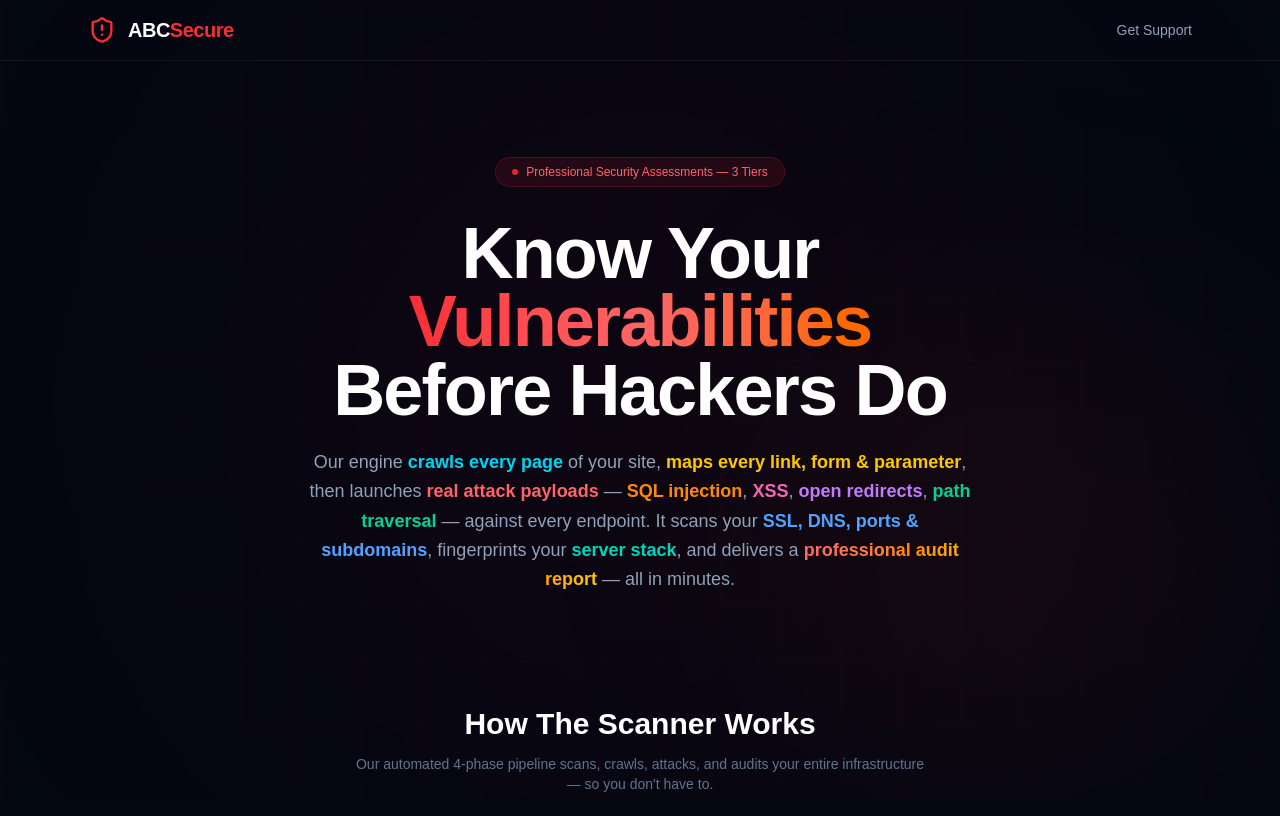
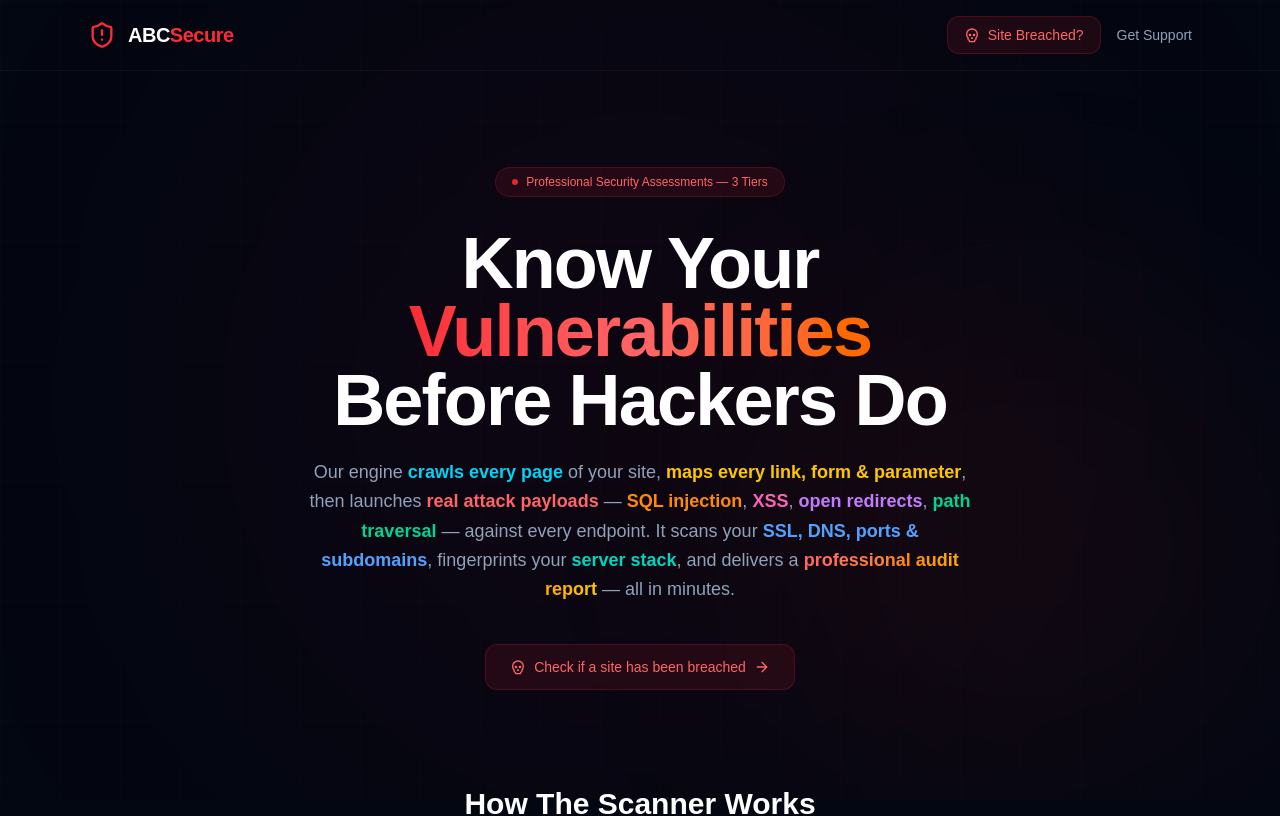
Before and after one commit to sakis070864/test-secure-saas, a Next.js app: page / in a window 1280 px wide. Shown: the top 816 px of the page. Built offline with nearby package versions, Linux system fonts and the light colour scheme.

Commit message:
feat: rename /breach-check to /site-breached + add nav button - Route renamed from /breach-check to /site-breached - Added Site Breached? button with skull icon in navbar - Added CTA button in hero section linking to /site-breached

```diff
--- a/app/page.tsx
+++ b/app/page.tsx
@@ -2,7 +2,7 @@
 
 import { useState, useEffect, Suspense } from 'react';
 import { useSearchParams, useRouter } from 'next/navigation';
-import { ShieldAlert, Lock, CheckCircle2, AlertTriangle, ArrowRight, Loader2, Shield, Cpu, FileText, Globe, Server, Eye, Zap, ChevronDown, Sparkles } from 'lucide-react';
+import { ShieldAlert, Lock, CheckCircle2, AlertTriangle, ArrowRight, Loader2, Shield, Cpu, FileText, Globe, Server, Eye, Zap, ChevronDown, Sparkles, Skull } from 'lucide-react';
 
 function LandingContent() {
   const searchParams = useSearchParams();
@@ -75,7 +75,13 @@ function LandingContent() {
             <ShieldAlert className="w-7 h-7 text-red-500" />
             <span className="text-xl font-bold tracking-tight">ABC<span className="text-red-500">Secure</span></span>
           </div>
-          <a href="https://sakis-athan.com" target="_blank" className="text-sm text-slate-400 hover:text-white transition-colors">Get Support</a>
+          <div className="flex items-center gap-4">
+            <a href="/site-breached" className="flex items-center gap-2 px-4 py-2 bg-red-500/10 border border-red-500/20 rounded-xl text-sm text-red-400 hover:bg-red-500/20 hover:text-red-300 transition-all font-medium">
+              <Skull className="w-4 h-4" />
+              Site Breached?
+            </a>
+            <a href="https://sakis-athan.com" target="_blank" className="text-sm text-slate-400 hover:text-white transition-colors">Get Support</a>
+          </div>
         </div>
       </nav>
 
@@ -118,6 +124,11 @@ function LandingContent() {
               </span>{' '}
               — all in minutes.
             </p>
+            <a href="/site-breached" className="inline-flex items-center gap-2 mt-6 px-6 py-3 bg-red-500/10 border border-red-500/20 rounded-xl text-red-400 hover:bg-red-500/20 transition-all font-medium text-sm">
+              <Skull className="w-4 h-4" />
+              Check if a site has been breached
+              <ArrowRight className="w-4 h-4" />
+            </a>
           </div>
         </section>
 
--- a/app/breach-check/page.tsx
+++ b/app/site-breached/page.tsx
@@ -62,7 +62,7 @@ export default function BreachCheckPage() {
         <div className="max-w-4xl mx-auto px-4 py-3 flex items-center justify-between">
           <div className="flex items-center gap-3">
             <Skull className="w-6 h-6 text-red-500" />
-            <span className="font-bold text-lg">ABC<span className="text-red-500">Secure</span> — Breach Check</span>
+            <span className="font-bold text-lg">ABC<span className="text-red-500">Secure</span> — Site Breached?</span>
           </div>
           <a href="/" className="flex items-center gap-1.5 text-xs text-slate-400 hover:text-white transition-colors">
             <ArrowLeft className="w-3.5 h-3.5" />
```
